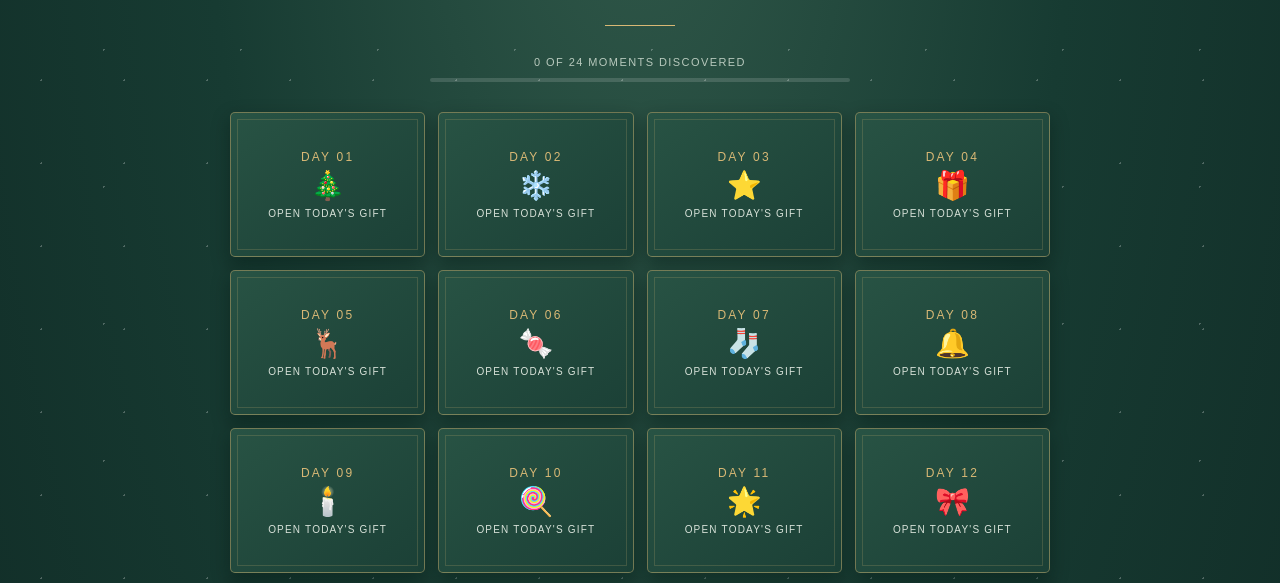
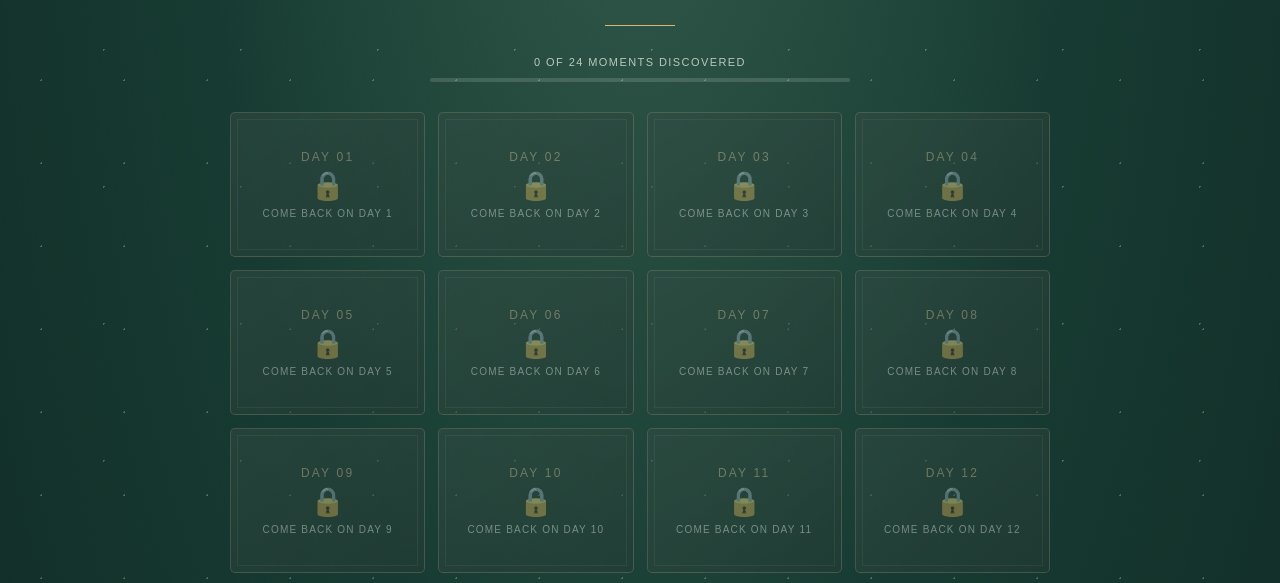
Before and after one commit to DimitrisMsk/Christmas, a plain HTML site: page index.html in a window 1280 px wide. Shown: the part 210-793 px from the top of the page. Drawn offline with Linux system fonts and the light colour scheme.

Commit message:
Final site

```diff
--- a/index.html
+++ b/index.html
@@ -706,7 +706,7 @@ const coupons = {
   13: {
     title: "Mysterious Road Trip",
     description:
-      "Pick a day, get ready and hop in the car. I'll take you somewhere special. The destination is a secret until we get there! ❤️"
+      "Pick a day, get ready and hop in the car. I'll take care of the rest! ❤️"
   },
 
   14: {
@@ -747,7 +747,7 @@ const icons = [
   "🎅","🌲","💝","🥰","🥂","🎄"
 ];
 
-const PREVIEW_MODE = true;
+const PREVIEW_MODE = false;
 
 let opened = new Set();
 
```
